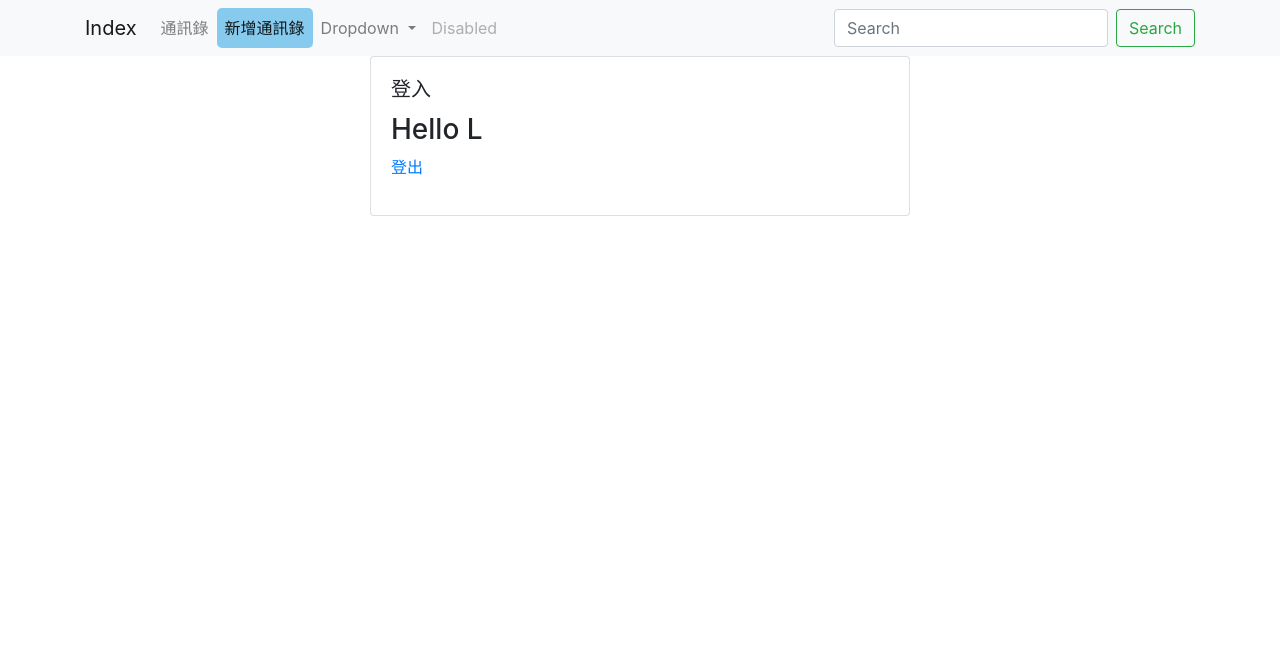
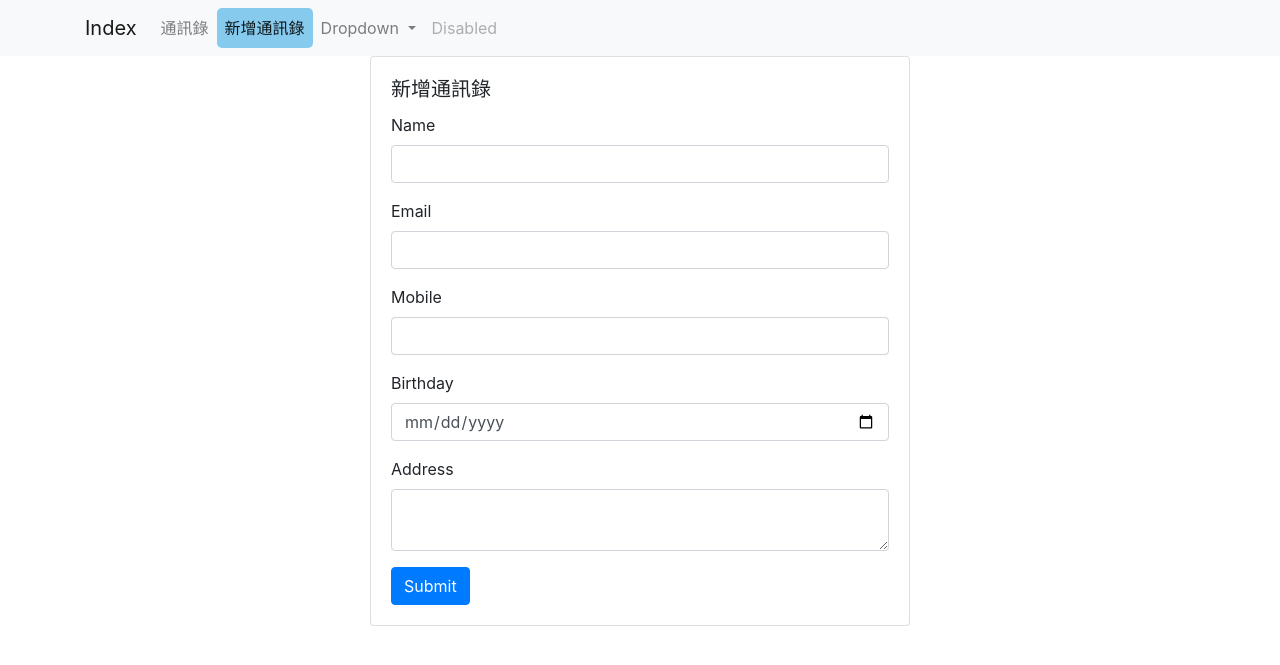
Before and after one commit to Liu-Lydia/php_mysql, a PHP site: page /ad_new.php in a window 1280 px wide. Shown: the top 665 px of the page. Run offline with PHP 8.4, Linux system fonts and the light colour scheme; the visitor is signed in with stand-in values (Sample User, id 1); some libraries are stand-ins or nearby versions.

Commit message:
1214上課內容

```diff
--- a/ad_new.php
+++ b/ad_new.php
@@ -2,19 +2,8 @@
 if (!isset($_SESSION)) {
     session_start();
 }
+$title = '新增通訊錄';
 $pageName = 'ad_new';
-
-$title = '登入';
-
-if (isset($_POST['account']) and isset($_POST['password'])) {
-    if ($_POST['account'] === 'L' and $_POST['password'] === '123') {
-        //可以登入
-        $_SESSION['admin'] = 'L';
-    } else {
-        $errormsg = '帳號或密碼錯誤';
-    }
-}
-
 
 ?>
 
@@ -23,7 +12,13 @@
 <?php include __DIR__ . "/parts/head.php"; ?>
 <?php include __DIR__ . "/parts/navbar.php"; ?>
 
+<style>
+    form small.error-msg {
+        color: red;
+    }
 
+    /* 錯誤訊息字的顏色 */
+</style>
 
 <div class="container">
     <div class="row d-flex justify-content-center">
@@ -31,36 +26,61 @@
 
             <div class="card">
                 <div class="card-body">
-                    <h5 class="card-title">登入</h5>
-                    <?php if (isset($errormsg)) : ?>
-                        <div class="alert alert-danger" role="alert">
-                            <?= $errormsg ?>
+                    <h5 class="card-title">新增通訊錄</h5>
+
+                    <div class="alert alert-danger" role="alert" id="info" style="display:none">
+                        錯誤
+                    </div>
+
+
+                    <form method="POST" novalidate onsubmit="CheckForm();return false;">
+                        <!-- 若下此屬性"novalidate",所有的格式限制都會被取消 -->
+                        <!-- 加入function -->
+                        <div class="form-group">
+                            <label for="name">Name</label>
+                            <input type="text" class="form-control" id="name" name="name" required pattern="[A-Z]*">
+                            <small class="form-text error-msg" style="display : none"></small>
+                            <!-- 加small標籤,在錯誤時跳出字提示 -->
+                            <!-- 在觸發狀況時才會顯示字,所以先none隱藏 -->
                         </div>
-                    <?php endif ?>
-                    <?php if (isset($_SESSION['admin'])) : ?>
-                        <div>
-                            <h3>Hello <?= $_SESSION['admin'] ?></h3>
-                            <p><a href="logout.php">登出</a></p>
+                        <div class="form-group">
+                            <label for="email">Email</label>
+                            <input type="email" class="form-control" id="email" name="email">
+                            <small class="form-text error-msg" style="display : none"></small>
+
                         </div>
-                    <?php else : ?>
-                        <form method="POST">
-                            <div class="form-group">
-                                <label for="account">Account</label>
-                                <input type="text" class="form-control" id="account" name="account" value="<?= htmlentities($_POST['account'] ?? '')  ?>">
-                            </div>
-                            <div class="form-group">
-                                <label for="password">Password</label>
-                                <input type="password" class="form-control" id="password" name="password" value="<?= htmlentities($_POST['password'] ?? '')  ?>">
-                            </div>
-                            <!-- <div class="form-group form-check">
-                            <input type="checkbox" class="form-check-input" value="1" id="exampleCheck1" name="exampleCheck1" <?php //echo isset($_POST['exampleCheck1']) ? 'checked' : ''
-                                                                                                                                ?>>
-                            <label class="form-check-label" for="exampleCheck1">Check me out</label>
-                        </div> -->
-                            <button type="submit" class="btn btn-primary">Submit</button>
-                        </form>
+                        <div class="form-group">
+                            <label for="mobile">Mobile</label>
+                            <input type="text" class="form-control" id="mobile" name="mobile" pattern="09\d{2}-?\d{3}-?\d{3}">
+                            <!-- pattern是限制格式 -->
+                        </div>
+                        <div class="form-group">
+                            <label for="birthday">Birthday</label>
+                            <input type="date" class="form-control" id="birthday" name="birthday">
+                        </div>
+                        <div class="form-group">
+                            <label for="address">Address</label>
+                            <!-- <input type="text" class="form-control" id="address" name="address"> -->
+                            <textarea class="form-control" id="address" name="address" col="30" row="3"></textarea>
+                        </div>
+                        <!-- textarea寫法 -->
 
-                    <?php endif ?>
+                        <!-- <div class="form-group">
+                                <label for="number">Address</label>
+                                <input type="number" class="form-control" id="number" name="number"> -->
+                        <!-- type="number"只能下數字 -->
+                        <!-- </div> -->
+
+                        <!-- <button type="button" class="btn btn-primary">Button</button> -->
+                        <!-- button若沒給type一樣會是submit,所以要下type="button" -->
+
+                        <button type="submit" class="btn btn-primary">Submit</button>
+
+                        <!-- <input class="btn btn-primary" type="submit" value="submittext"></input> -->
+                        <!-- input的button寫法 -->
+                    </form>
+
+
                 </div>
             </div>
         </div>
@@ -69,4 +89,73 @@
 
 
 <?php include __DIR__ . "/parts/script.php" ?>
+
+<script>
+    //document.querySelector('#name').style.borderColor = 'red'
+    const info = document.querySelector('#info');
+
+    const name = document.querySelector('#name');
+    const email = document.querySelector('#email');
+    const email_re = /^([\w-]+(?:\.[\w-]+)*)@((?:[\w-]+\.)*\w[\w-]{0,66})\.([a-z]{2,6}(?:\.[a-z]{2})?)$/i;
+
+    function CheckForm() {
+
+        let isPass = true;
+        //先將其設定為通過
+
+        name.style.borderColor = '#CCCCCC';
+        name.closest('.form-group').querySelector('small').style.display = 'none';
+        email.style.borderColor = '#CCCCCC';
+        email.closest('.form-group').querySelector('small').style.display = 'none';
+        // 恢復設定
+
+
+        if (name.value < 2) {
+            isPass = false;
+            //任何一項沒通過就會false
+
+            name.style.borderColor = 'red';
+            let small = name.closest('.form-group').querySelector('small');
+            small.innerText = "請輸入正確的名字";
+            small.style.display = 'block';
+        }
+
+        // if (!email_re.test(email.value)) {
+        //     isPass = false;
+        //     //任何一項沒通過就會false
+
+        //     email.style.borderColor = 'red';
+        //     let small = email.closest('.form-group').querySelector('small');
+        //     small.innerText = "請輸入正確的email";
+        //     small.style.display = 'block';
+        // }
+
+        if (isPass) {
+            const fd = new FormData(document.forms[0]);
+
+            fetch('ad_new_api.php', {
+                    method: 'POST',
+                    body: fd
+                })
+                .then(r => r.json())
+                .then(obj => {
+                    console.log(obj);
+
+                    if(obj.success){
+                        info.classList.remove('alert-danger');
+                        info.classList.add('alert-success');
+                        info.innerHTML = '新增成功';
+                    }else{
+                        info.className.remove('alert-success');
+                        info.className.add('alert-danger');
+                        info.innerHTML = obg.error || '新增成功';
+                    }
+                    info.style.display="block";
+                });
+        }
+
+
+    }
+</script>
+
 <?php include __DIR__ . "/parts/foot.php" ?>
--- a/parts/head.php
+++ b/parts/head.php
@@ -3,7 +3,7 @@
   <head>
     <meta charset="UTF-8" />
     <meta name="viewport" content="width=device-width, initial-scale=1.0" />
-    <title><?= isset($title) ? $title.'-' : '' ?>通訊錄</title>
+    <title><?= isset($title) ? $title : '' ?></title>
     <link rel="stylesheet" href="<?= WEB_ROOM ?>bootstrap/css/bootstrap.css" />
     <link rel="stylesheet" href="<?= WEB_ROOM ?>fontawesome/css/all.css" />
   </head>
--- a/parts/navbar.php
+++ b/parts/navbar.php
@@ -38,12 +38,12 @@
           <a class="nav-link disabled" href="#" tabindex="-1" aria-disabled="true">Disabled</a>
         </li>
       </ul>
-      <form class="form-inline my-2 my-lg-0">
+      <!-- <form class="form-inline my-2 my-lg-0">
         <input class="form-control mr-sm-2" type="search" placeholder="Search" aria-label="Search" />
         <button class="btn btn-outline-success my-2 my-sm-0" type="submit">
           Search
         </button>
-      </form>
+      </form> -->
     </div>
   </div>
 </nav>
```
Also changed, not shown: ad_connect.php (+36 -20 lines), ad_connect_foreach.php (deleted, +0 -47 lines), ad_delete.php (added, +15 -0 lines), ad_new_api.php (added, +53 -0 lines), fake-data.php (added, +32 -0 lines), text/a20201214-01-fake-data.php (added, +18 -0 lines).
